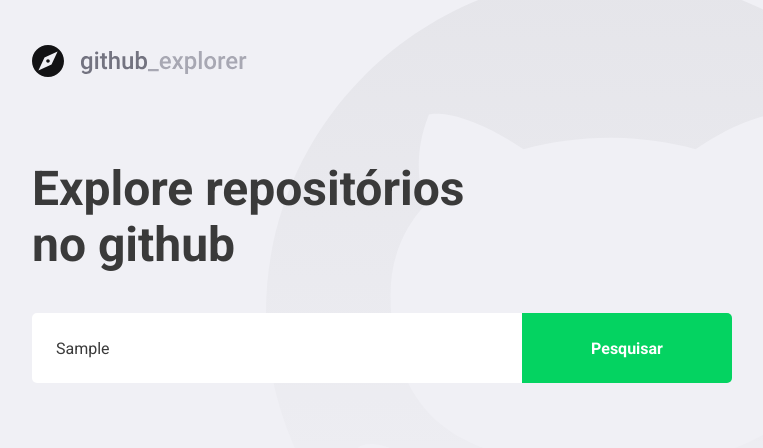
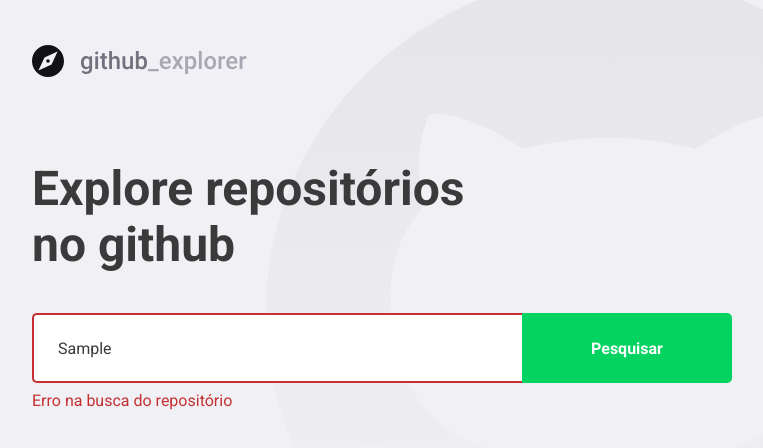
Before and after one commit to fabiovige/nivel-3-primeiro-projeto-react, a React (Create React App) app: page / in a window 1280 px wide. Both pictures are taken after typing "Sample" into the empty fields and a click on the button "Pesquisar". Shown: the top 448 px of the page, without its empty margins (148-911 px from the left). Built offline with nearby package versions, Linux system fonts and the light colour scheme; no server answers.

Commit message:
lidando com error

```diff
--- a/src/pages/Dashboard/index.tsx
+++ b/src/pages/Dashboard/index.tsx
@@ -4,7 +4,7 @@ import api from '../../services/api';
 
 import logoImg from '../../assets/logo.svg';
 
-import { Title, Form, Repositories } from './styles';
+import { Title, Form, Repositories, Error } from './styles';
 
 interface Repository {
   full_name: string;
@@ -17,6 +17,7 @@ interface Repository {
 
 const Dashboard: React.FC = () => {
   const [newRepo, setNewRepo] = useState('');
+  const [inputError, setInputError] = useState('');
   const [repositories, setRepositories] = useState<Repository[]>([]);
 
   async function handleAddRepository(
@@ -24,12 +25,22 @@ const Dashboard: React.FC = () => {
   ): Promise<void> {
     event.preventDefault();
 
-    const response = await api.get<Repository>(`repos/${newRepo}`);
+    if (!newRepo) {
+      setInputError('Digite o nome do repositório');
+      return;
+    }
 
-    const repository = response.data;
+    try {
+      const response = await api.get<Repository>(`repos/${newRepo}`);
 
-    setRepositories([...repositories, repository]);
-    setNewRepo('');
+      const repository = response.data;
+
+      setRepositories([...repositories, repository]);
+      setNewRepo('');
+      setInputError('');
+    } catch (error) {
+      setInputError('Erro na busca do repositório');
+    }
   }
 
   return (
@@ -37,7 +48,7 @@ const Dashboard: React.FC = () => {
       <img src={logoImg} alt="Github Explorer" />
       <Title>Explore repositórios no github</Title>
 
-      <Form onSubmit={handleAddRepository}>
+      <Form hasError={!!inputError} onSubmit={handleAddRepository}>
         <input
           value={newRepo}
           onChange={e => setNewRepo(e.target.value)}
@@ -45,6 +56,8 @@ const Dashboard: React.FC = () => {
         />
         <button type="submit">Pesquisar</button>
       </Form>
+
+      {inputError && <Error>{inputError}</Error>}
 
       <Repositories>
         {repositories.map(repository => (
--- a/src/pages/Dashboard/styles.ts
+++ b/src/pages/Dashboard/styles.ts
@@ -1,5 +1,9 @@
-import styled from 'styled-components';
+import styled, { css } from 'styled-components';
 import { shade } from 'polished';
+
+interface FormProps {
+  hasError: boolean;
+}
 
 export const Title = styled.h1`
   font-size: 48px;
@@ -10,7 +14,7 @@ export const Title = styled.h1`
   margin-top: 80px;
 `;
 
-export const Form = styled.form`
+export const Form = styled.form<FormProps>`
   margin-top: 40px;
   max-width: 700px;
   display: flex;
@@ -22,6 +26,14 @@ export const Form = styled.form`
     border: 0;
     border-radius: 5px 0 0 5px;
     color: #3a3a3a;
+    border: 2px solid #ffffff;
+    border-right: 0;
+
+    ${props =>
+      props.hasError &&
+      css`
+        border-color: #c53030;
+      `}
 
     &::placeholde {
       color: #a8a8b3;
@@ -96,3 +108,9 @@ export const Repositories = styled.div`
     }
   }
 `;
+
+export const Error = styled.span`
+  display: block;
+  color: #c53030;
+  margin-top: 8px;
+`;
```
